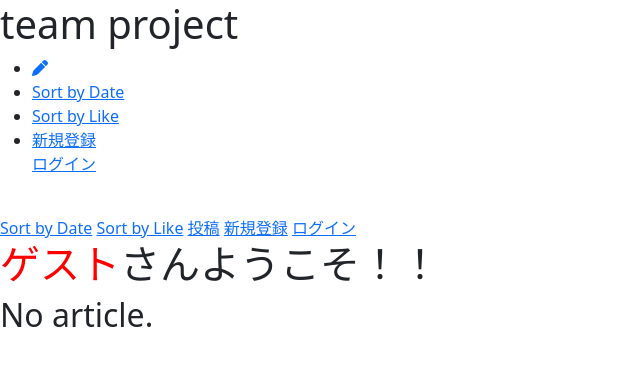
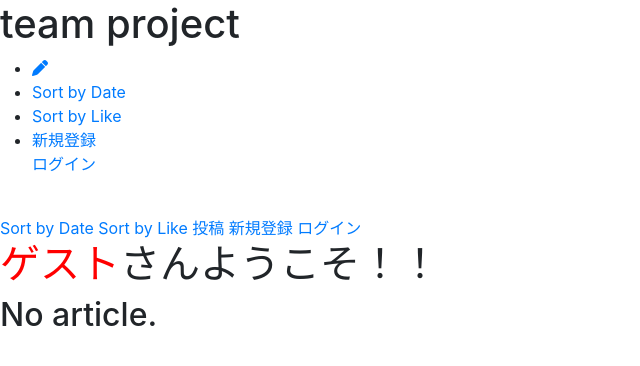
Before and after one commit to s1f102101615/SNSLike, a Django app: page / in a window 1280 px wide. Shown: the top 366 px of the page, without its empty margins (0-640 px from the left). Run offline with Django 3.2, Linux system fonts and the light colour scheme; data that the repository does not hold is empty; some libraries are stand-ins or nearby versions; some web fonts are replaced.

Commit message:
index.html 変更

```diff
--- a/teamapp/templates/teamapp/index.html
+++ b/teamapp/templates/teamapp/index.html
@@ -10,6 +10,10 @@
     <link href="https://cdn.jsdelivr.net/npm/bootstrap@5.0.2/dist/css/bootstrap.min.css" rel="stylesheet" integrity="sha384-EVSTQN3/azprG1Anm3QDgpJLIm9Nao0Yz1ztcQTwFspd3yD65VohhpuuCOmLASjC" crossorigin="anonymous">
     <script type="text/javascript" src="{% static 'teamapp/js/index.js' %}" ></script>
     <script src="https://kit.fontawesome.com/89aa44206f.js" crossorigin="anonymous"></script>
+    <meta name="viewport" content="width=device-width, initial-scale=1, shrink-to-fit=no">
+    <link rel="stylesheet" href="{% static '/css/bootstrap.min.css' %}">
+    <script src="{% static '/js/jquery-3.5.0.min.js' %}"></script>
+    <script src="{% static '/js/bootstrap.bundle.min.js' %}"></script>
 </head>
 
 <body>
```
